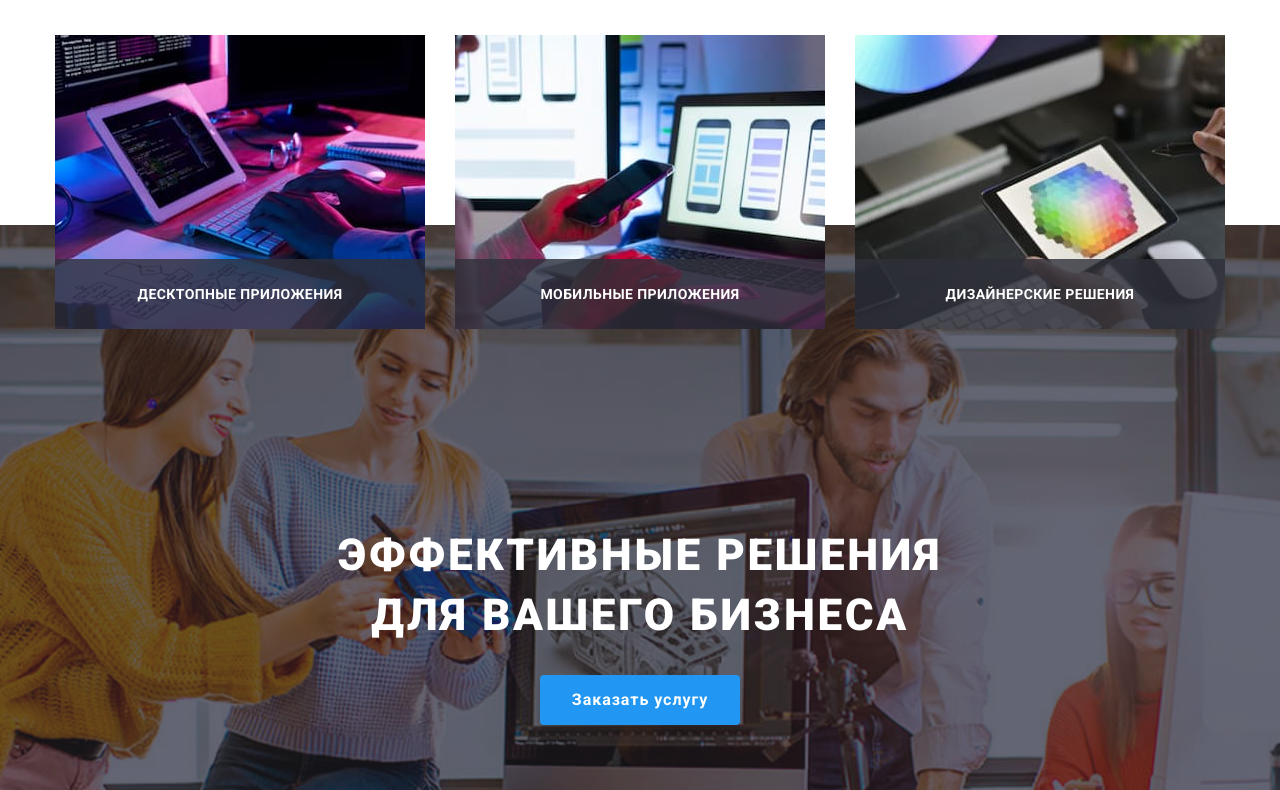
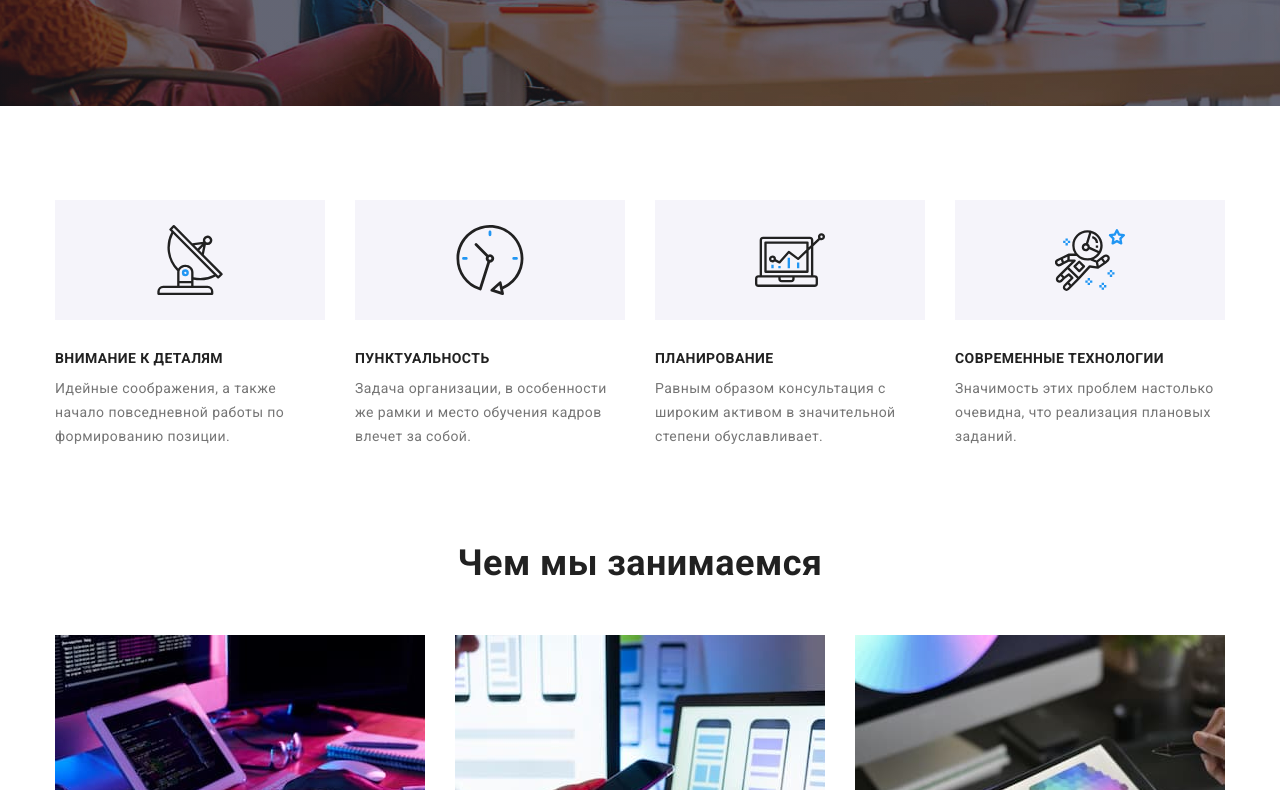
Before and after one commit to Mar-Volo/goit-markup-hw-05, a plain HTML site: page index.html in a window 1280 px wide. Shown: the part 575-1365 px from the top of the page. Drawn offline with nearby package versions, Linux system fonts and the light colour scheme; a script that the page names is missing.

Commit message:
исправил косяк

```diff
--- a/index.html
+++ b/index.html
@@ -63,7 +63,7 @@
   <!--основной контент-->
 
   <main>
-    <section class="hero-section overlay">
+    <section class="hero-section section">
       <div class="conteiner hero-conteiner">
         <!--Кнопка-->
 
```
